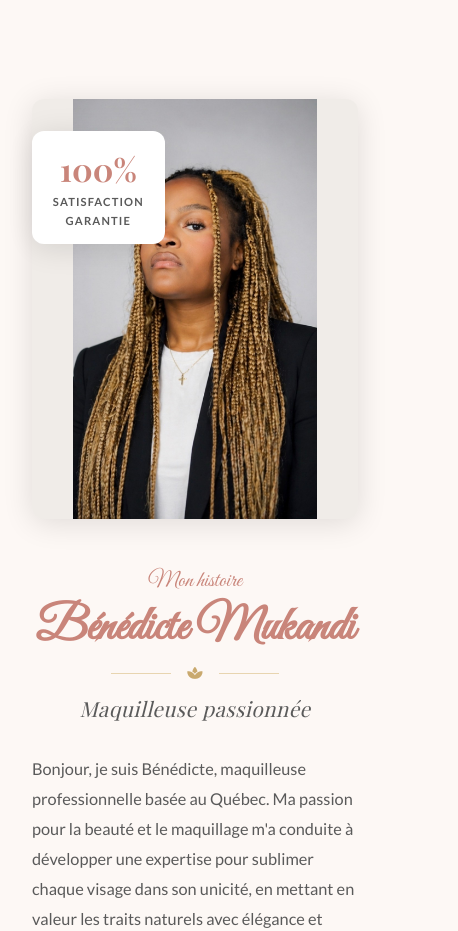
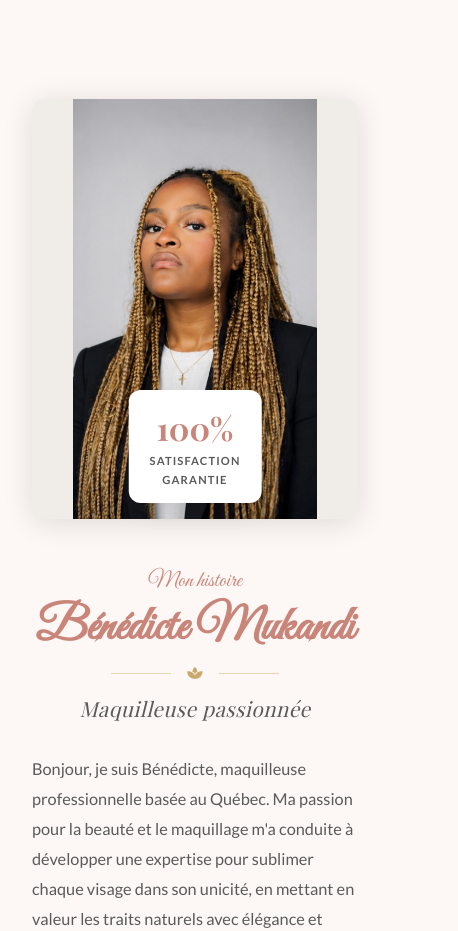
Before and after one commit to amaurydrt/Benekeup, a plain HTML site: page index.html in a window 390 px wide. Shown: the part 900-1831 px from the top of the page, 458 px wide, since content can reach past the window. Drawn offline with nearby package versions, Linux system fonts and the light colour scheme; a web font is replaced by a local one.

Commit message:
Fix about badge position on mobile: move to bottom to avoid covering face
Co-Authored-By: Cognito Inc. <cognito943.com>

```diff
--- a/index.html
+++ b/index.html
@@ -1165,7 +1165,13 @@
       .gallery-item:nth-child(6) { grid-column: 1 !important; grid-row: span 1 !important; }
       .gallery-item { height: 240px; }
       .stats-grid { grid-template-columns: repeat(2, 1fr); }
-      .about-badge { left: 0; }
+      .about-badge {
+        top: auto;
+        bottom: 1rem;
+        left: 50%;
+        transform: translateX(-50%);
+        width: max-content;
+      }
     }
   </style>
 </head>
```
